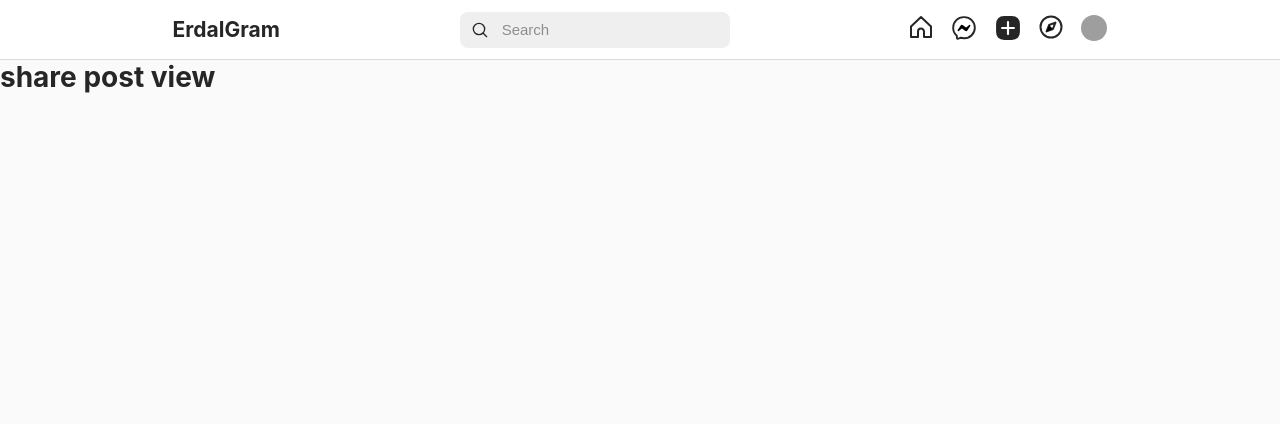
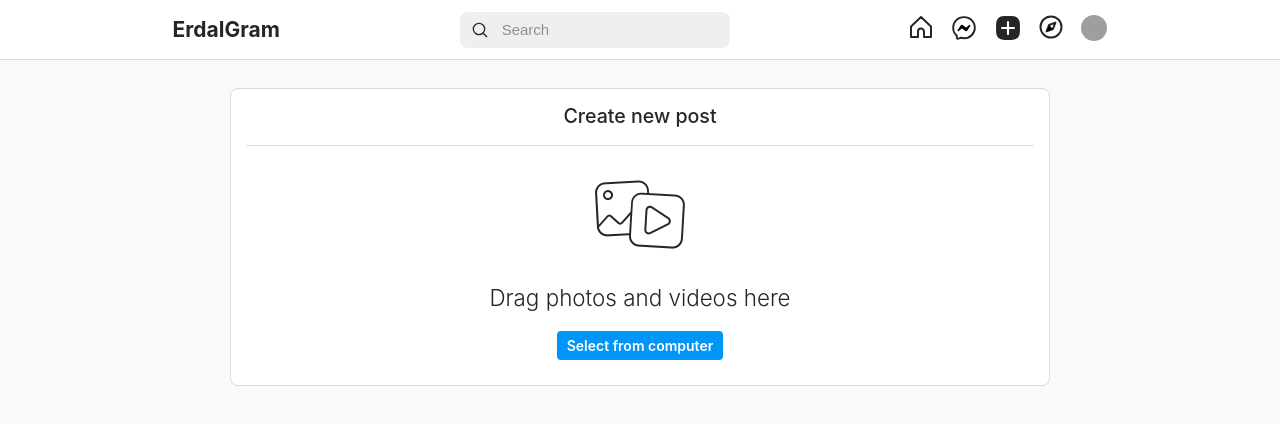
Before and after one commit to coderdal/erdalgram-vue, a Vue app: page /share in a window 1280 px wide. Shown: the top 424 px of the page. Built offline with nearby package versions, Linux system fonts and the light colour scheme; grey boxes are pictures that could not be loaded.

Commit message:
Create new post page design

```diff
--- /dev/null
+++ b/src/components/SharePost/shareMain.vue
@@ -0,0 +1,91 @@
+<template>
+  <main>
+    <section class="title">
+      <h1>Create new post</h1>
+    </section>
+    <section class="drag">
+      <img
+        src="/assets/images/shareLogo.png"
+        alt="upload image"
+        @click="focusOnInput"
+      />
+      <input
+        type="file"
+        accept="image/jpeg,image/png,image/heic,image/heif"
+        id="image"
+        name="image"
+        ref="input"
+      />
+      <h2>Drag photos and videos here</h2>
+      <p @click="focusOnInput">Select from computer</p>
+    </section>
+  </main>
+</template>
+
+<script>
+export default {
+  name: "sharePost",
+  methods: {
+    focusOnInput() {
+      this.$refs.input.click();
+    },
+  },
+};
+</script>
+
+<style scoped>
+main {
+  max-width: 820px;
+  margin: 28px auto;
+  background: var(--bg-color);
+  padding: 15px;
+  border-radius: 8px;
+  border: 1px solid var(--border-color);
+  display: flex;
+  flex-direction: column;
+}
+
+/* Main Title */
+
+main .title {
+  text-align: center;
+  height: 42px;
+  border-bottom: 1px solid var(--border-color);
+}
+
+main .title h1 {
+  font-size: 1.4em;
+  font-weight: 500;
+}
+
+/* Main Drag */
+
+main .drag {
+  margin-top: 30px;
+  display: flex;
+  flex-direction: column;
+  align-items: center;
+  justify-content: center;
+}
+
+main .drag h2 {
+  font-size: 1.6em;
+  font-weight: 300;
+  padding: 10px;
+}
+
+main .drag p {
+  margin-top: 10px;
+  margin-bottom: 10px;
+  background: var(--blue-color);
+  color: var(--bg-color);
+  font-weight: 600;
+  cursor: pointer;
+  padding: 6px 10px;
+  border-radius: 4px;
+}
+
+main .drag input {
+  opacity: 0;
+}
+</style>
--- a/src/views/Share/sharePost.vue
+++ b/src/views/Share/sharePost.vue
@@ -1,9 +1,12 @@
 <template>
-  <h1>share post view</h1>
+  <share-main />
 </template>
 
 <script>
+import shareMain from "@/components/SharePost/shareMain.vue";
+
 export default {
+  components: { shareMain },
   name: "sharePost",
 };
 </script>
```
Also changed, not shown: public/assets/images/shareLogo.png (added).
